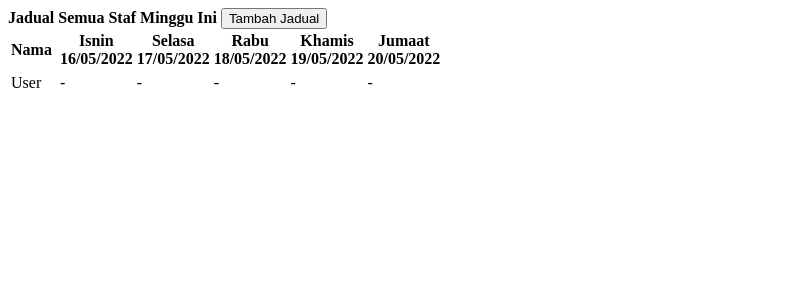
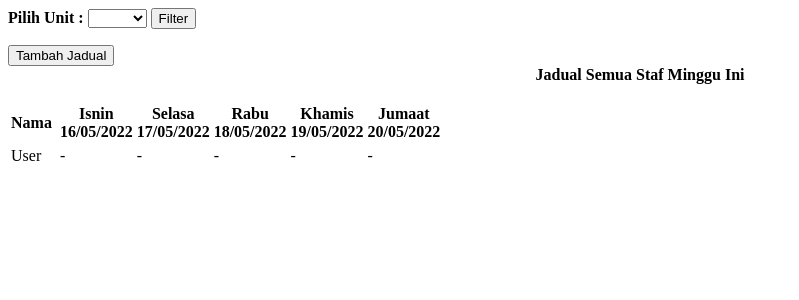
Before and after one commit to azhimArief/staff-movement-system, a PHP site: page /admin/all_schedule.php in a window 1280 px wide. Shown: the top 300 px of the page, without its empty margins (0-799 px from the left). Run offline with PHP 8.4, Linux system fonts and the light colour scheme; tables that the repository leaves empty or names only in its code hold one stand-in row (values such as "Sample post").

Commit message:
added filter unit for all_unit_schedule.php

```diff
--- /dev/null
+++ b/admin/all_Unit_schedule.php
@@ -0,0 +1,107 @@
+<?php
+// session_start()
+// $_SESSION['unit'] = '*';
+
+$host       = "localhost";
+$username   = "root";
+$password   = "";
+$database   = "scheduling_db";
+
+// select database
+$connect = mysqli_connect($host, $username, $password, $database);
+//data untuk current minggu date for one week
+$isnin = date('Y/m/d', strtotime("monday this week"));
+$jumaat = date('Y/m/d', strtotime("friday this week"));
+
+// $monday = date('d/m/Y', strtotime("monday this week"));
+// $tuesday = date('d/m/Y', strtotime("tuesday this week"));
+// $wednesday = date('d/m/Y', strtotime("wednesday this week"));
+// $thursday = date('d/m/Y', strtotime("thursday this week"));
+// $friday = date('d/m/Y', strtotime("friday this week"));
+
+if (isset($_POST['filter'])) {
+    $unit = $_POST['unit'];
+    if ($unit == 'PDSA') {
+        $query2 = "SELECT * FROM `faculty` WHERE `unit`='$unit'";
+        $result2 = mysqli_query($connect, $query2);
+        echo '<center><b>Jadual Semua Staf PDSA Minggu Ini</b></center>';
+    }
+    if ($unit == 'Intern') {
+        $query2 = "SELECT * FROM `faculty` WHERE `unit`='$unit'";
+        $result2 = mysqli_query($connect, $query2);
+        echo '<center><b>Jadual Semua Staf Intern Minggu Ini</b></center>';
+    }
+    if ($unit == 'Test') {
+        $query2 = "SELECT * FROM `faculty` WHERE `unit`='$unit'";
+        $result2 = mysqli_query($connect, $query2);
+        echo '<center><b>Jadual Semua Staf Test Minggu Ini</b></center>';
+    }
+    if ($unit == '*') {
+        $query2 = "SELECT * FROM `faculty` ORDER BY `id` DESC";
+        $result2 = mysqli_query($connect, $query2);
+        echo '<center><b>Jadual Semua Staf Minggu Ini</b></center>';
+    }
+    if ($unit == '') {
+        $query2 = "SELECT * FROM `faculty` ORDER BY `id` DESC";
+        $result2 = mysqli_query($connect, $query2);
+        echo '<center><b>Jadual Semua Staf Minggu Ini</b></center>';
+    }
+} else {
+    $query2 = ("SELECT * FROM `faculty` ORDER BY `id` DESC;");
+    $result2 = mysqli_query($connect, $query2);
+    echo '<center><b>Jadual Semua Staf Minggu Ini</b></center>';
+}
+//for one week
+$day = date('w');
+echo "<div class='container'>
+
+<br>
+    <table width='' class='table table-hover' border='0.9'>
+        <tr class='info'>
+            <th>Nama</th>";
+echo "<th></th>";
+echo "<th>Isnin <br>" . date('d/m/Y', strtotime("monday this week")) . "</th>";
+echo "<th>Selasa <br>" . date('d/m/Y', strtotime("tuesday this week")) . "</th>";
+echo "<th>Rabu <br>" . date('d/m/Y', strtotime("wednesday this week")) . "</th>";
+echo "<th>Khamis <br>" . date('d/m/Y', strtotime("thursday this week")) . "</th>";
+echo "<th>Jumaat <br>" . date('d/m/Y', strtotime("friday this week")) . "</th>";
+echo "</tr>";
+
+echo "<tr>";
+$id = "";
+
+while ($row = mysqli_fetch_array($result2)) {
+    echo "<tr>";
+    echo "<td>" . $row['lastname'] . "<td>";
+    $id = $row['id'];
+    $monday = "-";
+    $tuesday = "-";
+    $wednesday = "-";
+    $thursday = "-";
+    $friday = "-";
+    $query = ("SELECT * FROM `schedules` WHERE `faculty_id`= '$id' ORDER BY `faculty_id` DESC, `schedule_date` ASC");
+    $result = mysqli_query($connect, $query);
+    while ($row2 = mysqli_fetch_array($result)) {
+        if ($row2['schedule_date'] === date('Y-m-d', strtotime("monday this week"))) {
+            $monday = $row2['title'];
+        }
+        if ($row2['schedule_date'] === date('Y-m-d', strtotime("tuesday this week"))) {
+            $tuesday = $row2['title'];
+        }
+        if ($row2['schedule_date'] === date('Y-m-d', strtotime("wednesday this week"))) {
+            $wednesday = $row2['title'];
+        }
+        if ($row2['schedule_date'] === date('Y-m-d', strtotime("thursday this week"))) {
+            $thursday = $row2['title'];
+        }
+        if ($row2['schedule_date'] === date('Y-m-d', strtotime("friday this week"))) {
+            $friday = $row2['title'];
+        }
+    }
+    echo "<td>" . $monday . "</td>";
+    echo "<td>" . $tuesday . "</td>";
+    echo "<td>" . $wednesday . "</td>";
+    echo "<td>" . $thursday . "</td>";
+    echo "<td>" . $friday . "</td>";
+    echo "</tr>";
+}
--- a/admin/all_schedule.php
+++ b/admin/all_schedule.php
@@ -11,85 +11,28 @@
 			<div class="col-md-12">
 				<div class="card">
 					<div class="card-header">
-						<b>Jadual Semua Staf Minggu Ini</b>
+						<div class=" col-md-4">
+							<form method="POST" action="">
+								<b>Pilih Unit :</b>
+								<select name="unit" id="unit" class="">
+									<option value="" name=""></option>
+									<option value="*" name="All">All</option>
+									<option value="PDSA">PDSA</option>
+									<option value="Intern">Intern</option>
+									<option value="Test">Test</option>
+								</select>
+								<button class="" name="filter">Filter</button>
+							</form>
+						</div>
+
+						<!-- <center><b>Jadual Semua Staf Minggu Ini</b></center> -->
 						<span class="float:right"><button class="btn btn-primary btn-block btn-sm col-sm-2 float-right" id="new_schedule">
 								<i class="fa fa-plus"></i> Tambah Jadual
 							</button></span>
 					</div>
 					<div class="card-body">
 						<?php
-						$host       = "localhost";
-						$username   = "root";
-						$password   = "";
-						$database   = "scheduling_db";
-
-						// select database
-						$connect = mysqli_connect($host, $username, $password, $database);
-						//data untuk current minggu date for one week
-						$isnin = date('Y/m/d', strtotime("monday this week"));
-						$jumaat = date('Y/m/d', strtotime("friday this week"));
-
-						// $monday = date('d/m/Y', strtotime("monday this week"));
-						// $tuesday = date('d/m/Y', strtotime("tuesday this week"));
-						// $wednesday = date('d/m/Y', strtotime("wednesday this week"));
-						// $thursday = date('d/m/Y', strtotime("thursday this week"));
-						// $friday = date('d/m/Y', strtotime("friday this week"));
-
-						//for one week
-						$day = date('w');
-						echo "<div class='container'>
-							<table width='' class='table table-hover' border='0.9'>
-								<tr class='info'>
-									<th>Nama</th>";
-						echo "<th></th>";
-						echo "<th>Isnin <br>" . date('d/m/Y', strtotime("monday this week")) . "</th>";
-						echo "<th>Selasa <br>" . date('d/m/Y', strtotime("tuesday this week")) . "</th>";
-						echo "<th>Rabu <br>" . date('d/m/Y', strtotime("wednesday this week")) . "</th>";
-						echo "<th>Khamis <br>" . date('d/m/Y', strtotime("thursday this week")) . "</th>";
-						echo "<th>Jumaat <br>" . date('d/m/Y', strtotime("friday this week")) . "</th>";
-						echo "</tr>";
-
-						echo "<tr>";
-						$id = "";
-						$query2 = ("SELECT * FROM `faculty` ORDER BY `id` DESC;");
-						$result2 = mysqli_query($connect, $query2);
-
-						while ($row = mysqli_fetch_array($result2)) {
-							echo "<tr>";
-							echo "<td>" . $row['lastname'] . "<td>";
-							$id = $row['id'];
-							$monday = "-";
-							$tuesday = "-";
-							$wednesday = "-";
-							$thursday = "-";
-							$friday = "-";
-							$query = ("SELECT * FROM `schedules` WHERE `faculty_id`= '$id' ORDER BY `faculty_id` DESC, `schedule_date` ASC");
-							$result = mysqli_query($connect, $query);
-							while ($row2 = mysqli_fetch_array($result)) {
-								if ($row2['schedule_date'] === date('Y-m-d', strtotime("monday this week"))) {
-									$monday = $row2['title'];
-								}
-								if ($row2['schedule_date'] === date('Y-m-d', strtotime("tuesday this week"))) {
-									$tuesday = $row2['title'];
-								}
-								if ($row2['schedule_date'] === date('Y-m-d', strtotime("wednesday this week"))) {
-									$wednesday = $row2['title'];
-								}
-								if ($row2['schedule_date'] === date('Y-m-d', strtotime("thursday this week"))) {
-									$thursday = $row2['title'];
-								}
-								if ($row2['schedule_date'] === date('Y-m-d', strtotime("friday this week"))) {
-									$friday = $row2['title'];
-								}
-							}
-							echo "<td>" . $monday . "</td>";
-							echo "<td>" . $tuesday . "</td>";
-							echo "<td>" . $wednesday . "</td>";
-							echo "<td>" . $thursday . "</td>";
-							echo "<td>" . $friday . "</td>";
-							echo "</tr>";
-						}
-
+						include 'all_Unit_schedule.php';
 						?>
 					</div>
 				</div>
--- a/admin/faculty.php
+++ b/admin/faculty.php
@@ -47,6 +47,7 @@
 									<th class="text-center">#</th>
 									<th class="">IC No</th>
 									<th class="">Nama</th>
+									<th class="">Unit</th>
 									<th class="text-center">Tindakan</th>
 								</tr>
 							</thead>
@@ -65,6 +66,10 @@
 									</td>
 									<td class="">
 										 <p><b><?php echo ucwords($row['name']) ?></b></p>
+
+									</td>
+									<td class="">
+										 <p><b><?php echo ucwords($row['unit']) ?></b></p>
 
 									</td>
 									<td class="text-center">
```
Also changed, not shown: admin/manage_faculty.php (+11 -0 lines), manage_schedule.php (+22 -9 lines).
